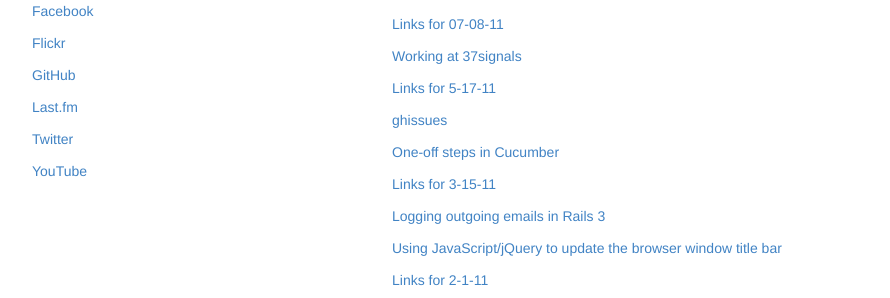
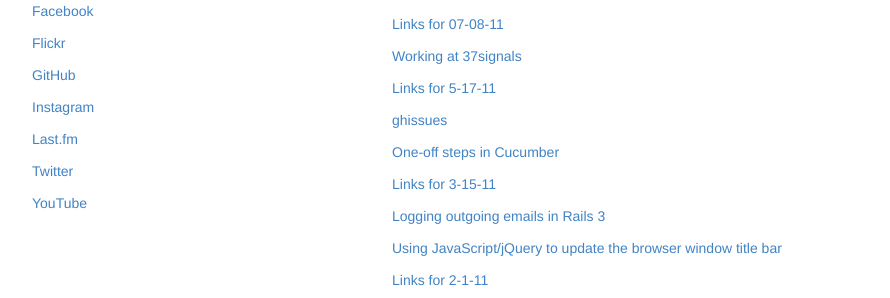
Before and after one commit to trevorturk/trevorturk.github.com, a Jekyll site: the page built from posts.html, in a window 1280 px wide. Shown: the part 299-597 px from the top of the page, without its empty margins (178-1068 px from the left). Built offline with Jekyll 4.4.1, drawn with Linux system fonts in a browser that asks for light colours.

Commit message:
Add Instagram

```diff
--- a/_includes/header.html
+++ b/_includes/header.html
@@ -8,6 +8,7 @@
     <li><a href="http://facebook.com/trevorturk">Facebook</a></li>
     <li><a href="http://flickr.com/photos/trevorturk">Flickr</a></li>
     <li><a href="http://github.com/trevorturk">GitHub</a></li>
+    <li><a href="http://instagram.com/trevorturk">Instagram</a></li>
     <li><a href="http://last.fm/user/trevorturk">Last.fm</a></li>
     <li><a href="http://twitter.com/trevorturk">Twitter</a></li>
     <li><a href="http://youtube.com/playlist?list=FLno0g8lUNJhSoJdga0ZI0jQ">YouTube</a></li>
```
